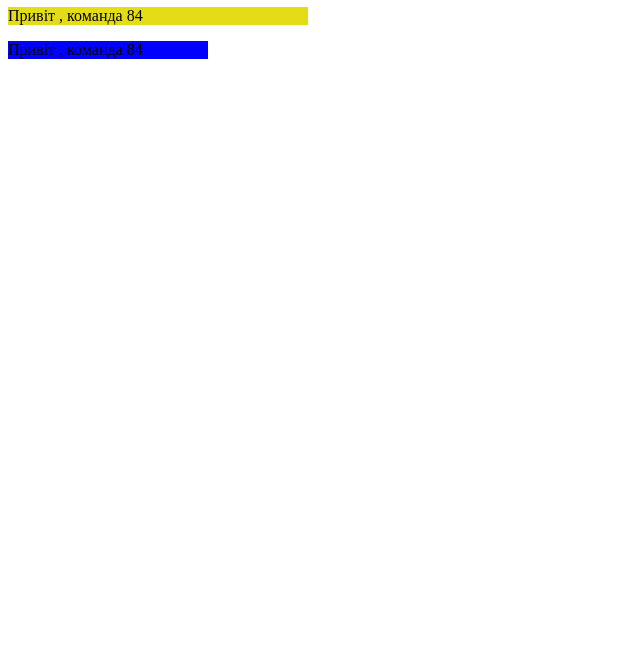
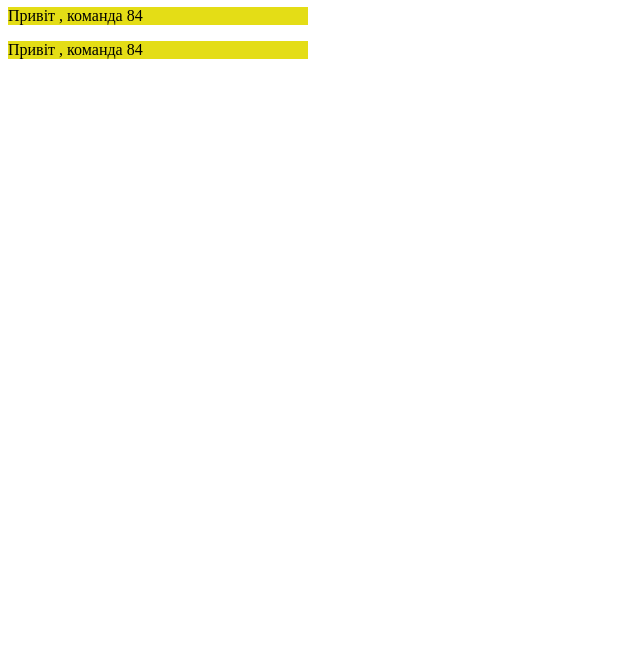
Before and after one commit to EduardMLT/newf2, a plain HTML site: page index.html in a window 1280 px wide. Shown: the part 147-800 px from the top of the page, without its empty margins (0-640 px from the left). Drawn offline with Linux system fonts and the light colour scheme.

Commit message:
Update index.html

```diff
--- a/index.html
+++ b/index.html
@@ -10,6 +10,6 @@
   <body>
     <h1 class="world">HELLO world 2023 !!!!!!</h1>
     <p class="hello">Привіт , команда 84</p>
-    <p class="world">Привіт , команда 84</p>
+    <p class="hello">Привіт , команда 84</p>
   </body>
 </html>
```
